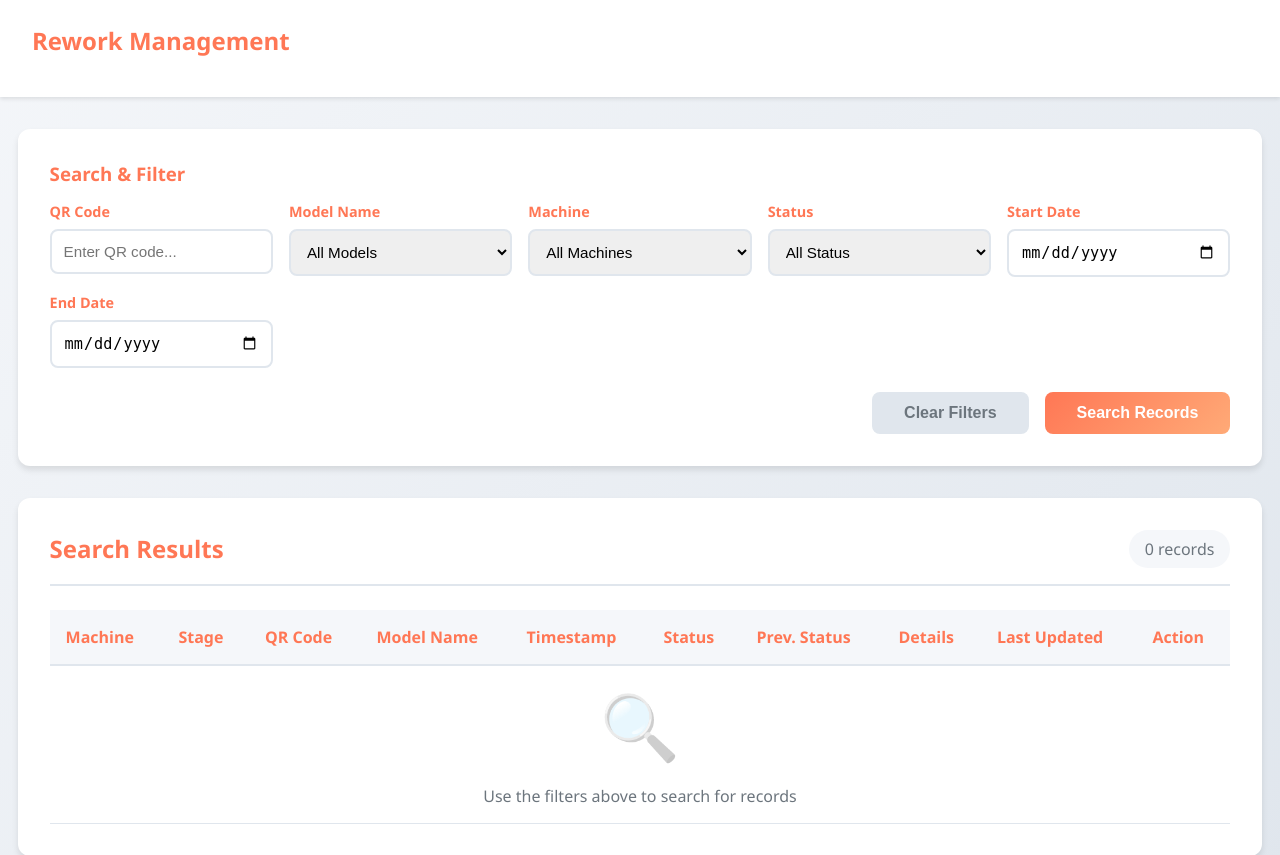
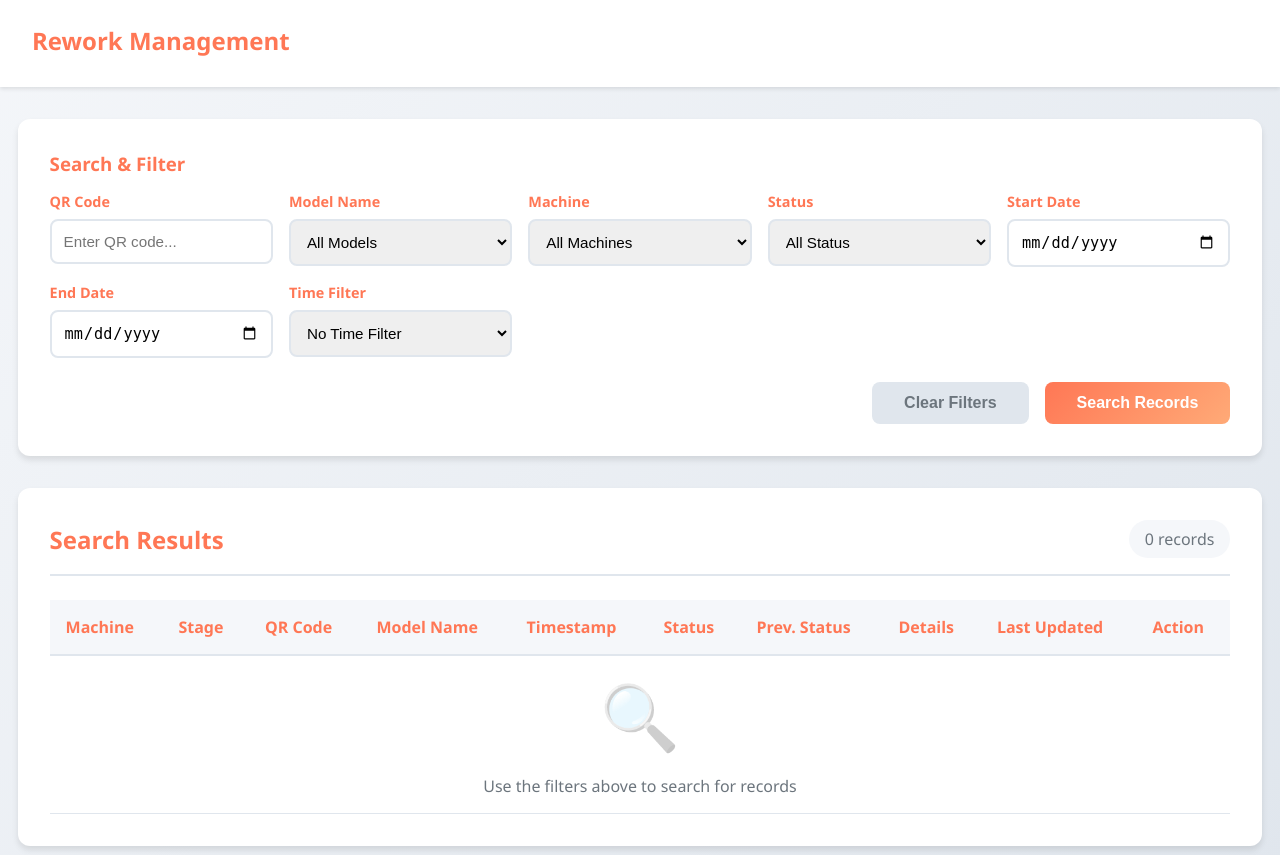
Before and after one commit to ft-prince/Mareli-powertrain, a Django app: page /rework/ in a window 1280 px wide. Shown: the part 115-970 px from the top of the page. Run offline with Django 5.2, Linux system fonts and the light colour scheme; the visitor is signed in with stand-in values (Sample User, id 1); data that the repository does not hold is empty; parts of the project's set-up code (start-up, migrations or seed data) failed here and were passed over.

Commit message:
added time based filteration with custom hours for rework

```diff
--- a/tracebility/templates/rework/rework.html
+++ b/tracebility/templates/rework/rework.html
@@ -6,7 +6,7 @@
 {% block search %}
 <div class="search-container">
     <div class="search-wrapper">
-        <h2 style="color: var(--dark-coral); margin-bottom: 1rem; width: 100%;">Rework Management</h2>
+        <h2 style="color: var(--dark-coral); margin-bottom: 0.4rem; width: 100%;">Rework Management</h2>
     </div>
 </div>
 {% endblock %}
@@ -52,6 +52,18 @@
         outline: none;
         border-color: var(--primary-coral);
         box-shadow: 0 0 0 3px rgba(255, 119, 85, 0.1);
+    }
+
+    .time-filter-active {
+        border-color: var(--primary-coral);
+        background-color: #fff5f2;
+    }
+
+    .filter-hint {
+        font-size: 0.75rem;
+        color: var(--dark-gray);
+        margin-top: 0.25rem;
+        font-style: italic;
     }
 
     .filter-actions {
@@ -413,15 +425,44 @@
                 </select>
             </div>
 
-            <div class="filter-group">
+
+
+
+
+            <div class="filter-group" id="date_range_group">
                 <label class="filter-label">Start Date</label>
                 <input type="date" id="start_date" class="filter-input">
             </div>
 
-            <div class="filter-group">
+            <div class="filter-group" id="date_range_group2">
                 <label class="filter-label">End Date</label>
                 <input type="date" id="end_date" class="filter-input">
             </div>
+
+
+     <div>
+            <div class="filter-group">
+                <label class="filter-label">Time Filter</label>
+                <select id="time_filter" class="filter-select">
+                    <option value="">No Time Filter</option>
+                    <option value="5">Last 5 Minutes</option>
+                    <option value="15">Last 15 Minutes</option>
+                    <option value="30">Last 30 Minutes</option>
+                    <option value="60">Last 1 Hour</option>
+                    <option value="120">Last 2 Hours</option>
+                    <option value="360">Last 6 Hours</option>
+                    <option value="720">Last 12 Hours</option>
+                    <option value="1440">Last 24 Hours</option>
+                    <option value="custom">Custom Time Range</option>
+                </select>
+            </div>
+            <div class="filter-group" id="custom_hours_group" style="display: none;">
+                <label class="filter-label">Custom Hours</label>
+                <input type="number" id="custom_hours" class="filter-input" placeholder="Enter hours..." min="0" step="0.5">
+            </div>
+
+</div>
+
         </div>
 
         <div class="filter-actions">
@@ -519,6 +560,42 @@
     // Global variables
     let currentResults = [];
 
+    // Time filter change handler
+    document.getElementById('time_filter').addEventListener('change', function() {
+        const timeFilter = this.value;
+        const customHoursGroup = document.getElementById('custom_hours_group');
+        const dateRangeGroup = document.getElementById('date_range_group');
+        const dateRangeGroup2 = document.getElementById('date_range_group2');
+        const startDateInput = document.getElementById('start_date');
+        const endDateInput = document.getElementById('end_date');
+        const timeFilterSelect = this;
+
+        if (timeFilter === 'custom') {
+            // Show custom hours input
+            customHoursGroup.style.display = 'block';
+            // Hide date range inputs when using time filter
+            dateRangeGroup.style.display = 'none';
+            dateRangeGroup2.style.display = 'none';
+            startDateInput.value = '';
+            endDateInput.value = '';
+            timeFilterSelect.classList.add('time-filter-active');
+        } else if (timeFilter === '') {
+            // No time filter - show date range inputs
+            customHoursGroup.style.display = 'none';
+            dateRangeGroup.style.display = 'block';
+            dateRangeGroup2.style.display = 'block';
+            timeFilterSelect.classList.remove('time-filter-active');
+        } else {
+            // Preset time filter - hide both custom hours and date range
+            customHoursGroup.style.display = 'none';
+            dateRangeGroup.style.display = 'none';
+            dateRangeGroup2.style.display = 'none';
+            startDateInput.value = '';
+            endDateInput.value = '';
+            timeFilterSelect.classList.add('time-filter-active');
+        }
+    });
+
     // Form submission handler
     document.getElementById('filterForm').addEventListener('submit', function(e) {
         e.preventDefault();
@@ -563,13 +640,43 @@
     function searchRecords() {
         showLoading();
 
+        // Get time filter value
+        const timeFilter = document.getElementById('time_filter').value;
+        let startDate = document.getElementById('start_date').value;
+        let endDate = document.getElementById('end_date').value;
+
+        // Calculate dates based on time filter
+        if (timeFilter && timeFilter !== '') {
+            const now = new Date();
+            let minutesAgo;
+
+            if (timeFilter === 'custom') {
+                const customHours = parseFloat(document.getElementById('custom_hours').value);
+                if (!customHours || customHours <= 0) {
+                    hideLoading();
+                    showError('Please enter a valid number of hours');
+                    return;
+                }
+                minutesAgo = customHours * 60;
+            } else {
+                minutesAgo = parseInt(timeFilter);
+            }
+
+            // Calculate start time
+            const startTime = new Date(now.getTime() - (minutesAgo * 60 * 1000));
+
+            // Format dates for API (YYYY-MM-DD)
+            startDate = startTime.toISOString().split('T')[0];
+            endDate = now.toISOString().split('T')[0];
+        }
+
         const filters = {
             qr_code: document.getElementById('qr_code').value,
             model_name: document.getElementById('model_name').value,
             machine: document.getElementById('machine').value,
             status: document.getElementById('status').value,
-            start_date: document.getElementById('start_date').value,
-            end_date: document.getElementById('end_date').value,
+            start_date: startDate,
+            end_date: endDate,
         };
 
         const queryString = new URLSearchParams(filters).toString();
```
